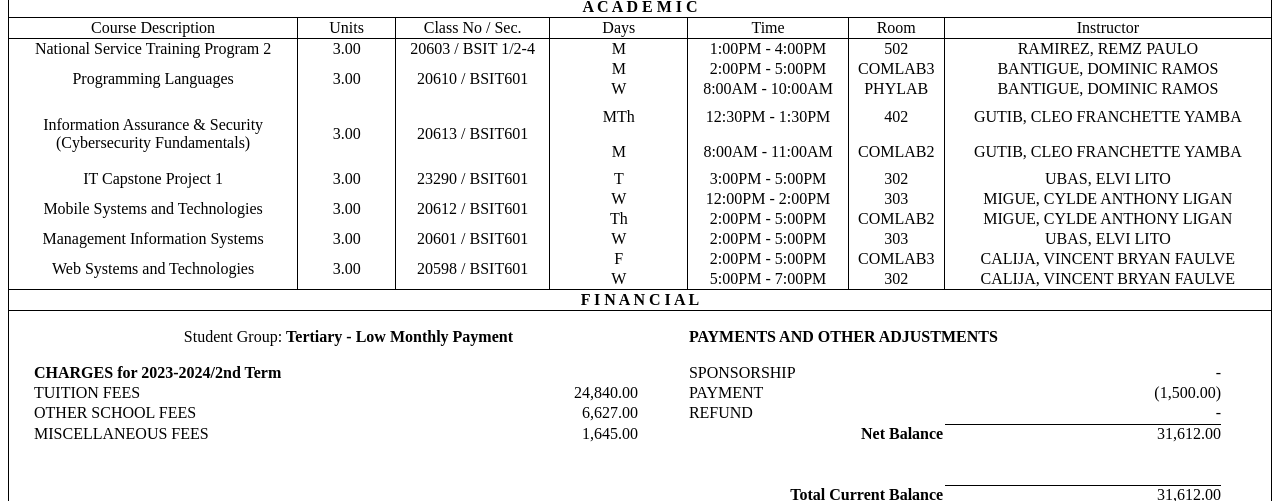
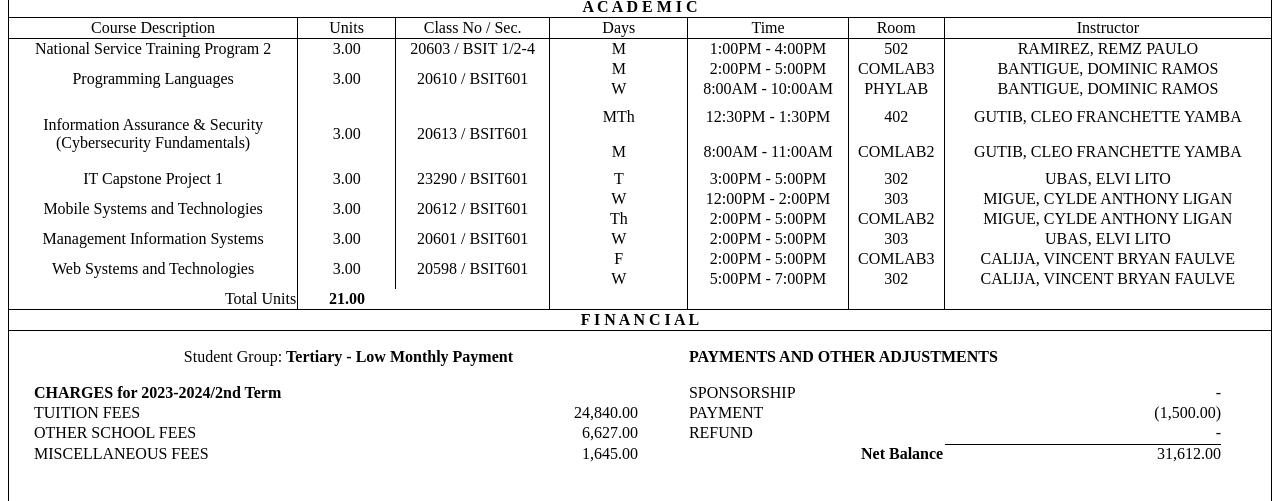
Before and after one commit to horadotes/RAFTER, a plain HTML site: page index.html in a window 1280 px wide. Shown: the part 235-736 px from the top of the page. Drawn offline with Linux system fonts and the light colour scheme.

Commit message:
new update

```diff
--- a/index.html
+++ b/index.html
@@ -230,6 +230,17 @@
 				<td class="border-right">302</td>
 				<td class="border-right">CALIJA, VINCENT BRYAN FAULVE</td>
 			</tr>
+			<tr>
+                <td class="text-right border-right">Total Units</td>
+                <td class="text-center border-rgight">
+                    <b>21.00</b>
+                </td>
+                <td class="border-right">&nbsp;</td>
+                <td class="border-right">&nbsp;</td>
+                <td class="border-right">&nbsp;</td>
+                <td class="border-right">&nbsp;</td>
+                <td class="border-right">&nbsp;</td>
+            </tr>
 		</tbody>
 		<tfoot>
 			<tr class="border text-center" width="100%">
```
